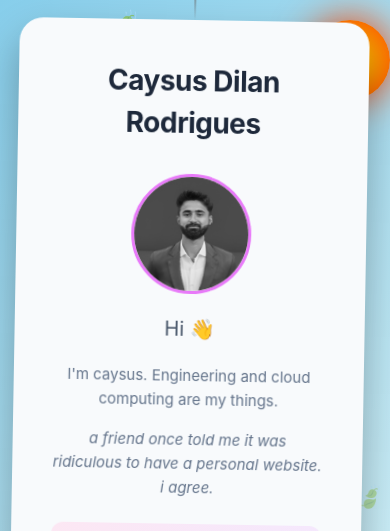
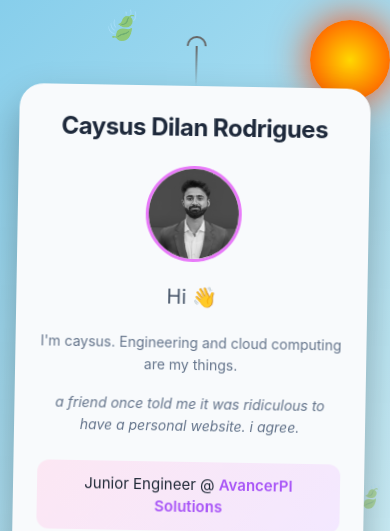
Before and after one commit to CAYSUS-DILAN/Portfolio, a plain HTML site: page index.html in a window 390 px wide. Shown: the top 531 px of the page. Drawn offline with nearby package versions, Linux system fonts and the light colour scheme.

Commit message:
code changes and resume upload

```diff
--- a/index.html
+++ b/index.html
@@ -6,6 +6,10 @@
     <title>Caysus Dilan Rodrigues</title>
     <script src="https://cdn.tailwindcss.com"></script>
     <style>
+        *, *::before, *::after {
+            box-sizing: border-box;
+        }
+
         body {
             font-family: -apple-system, BlinkMacSystemFont, 'Segoe UI', Roboto, sans-serif;
             overflow: hidden;
@@ -14,7 +18,7 @@
             display: flex;
             flex-direction: column;
             align-items: center;
-            justify-content: space-between;
+            justify-content: center;
             padding: 20px;
             transition: background 0.5s ease;
             position: relative;
@@ -200,11 +204,59 @@
             -webkit-tap-highlight-color: rgba(0, 0, 0, 0.1);
             user-select: none;
         }
+
+        /* Responsive adjustments */
+        @media (max-width: 1024px) {
+            #card {
+                max-width: 88vw !important;
+                padding: 32px !important;
+            }
+
+            #header {
+                font-size: 26px !important;
+            }
+
+            #description,
+            #quote {
+                font-size: 15px !important;
+            }
+        }
+
+        @media (max-width: 640px) {
+            body {
+                padding: 12px;
+            }
+
+            #card {
+                padding: 24px !important;
+                max-width: 90vw !important;
+            }
+
+            #header {
+                font-size: 24px !important;
+                margin-bottom: 20px !important;
+            }
+
+            #description,
+            #quote {
+                font-size: 14px !important;
+            }
+
+            .profile-circle {
+                width: 96px;
+                height: 96px;
+            }
+
+            .social-icon {
+                width: 38px;
+                height: 38px;
+            }
+        }
     </style>
 </head>
 <body>
     <div id="background-effects"></div>
-    <div id="card" class="hanging-card" style="max-width: 400px; width: 100%; border-radius: 24px; box-shadow: 0 20px 40px rgba(0,0,0,0.3); padding: 40px; text-align: center; position: relative; z-index: 1;">
+    <div id="card" class="hanging-card" style="max-width: 420px; width: min(90vw, 420px); border-radius: 24px; box-shadow: 0 20px 40px rgba(0,0,0,0.3); padding: 32px; text-align: center; position: relative; z-index: 1;">
         <!-- Hanging Elements -->
         <div class="hanging-hook"></div>
         <div class="hanging-string"></div>
```
Also changed, not shown: 1 other file.
